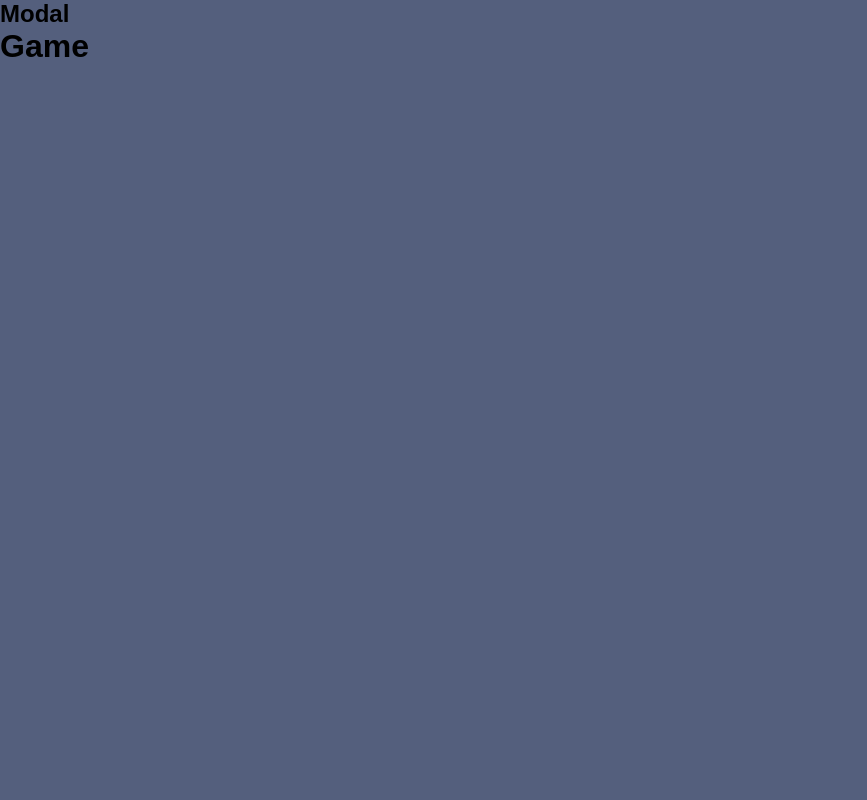
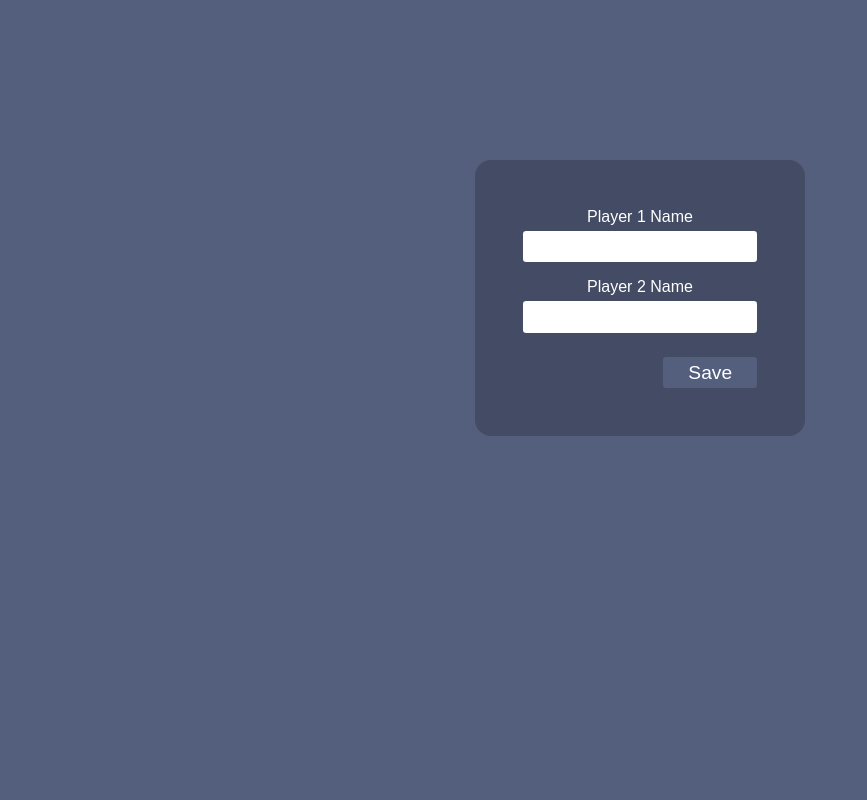
Before and after one commit to oley-projects/tic-tac-toe, a React (Create React App) app: page / in a window 1280 px wide. Shown: the top 800 px of the page, without its empty margins (0-867 px from the left). Built offline with nearby package versions, Linux system fonts and the light colour scheme.

Commit message:
modal component

```diff
--- a/src/components/Modal.js
+++ b/src/components/Modal.js
@@ -2,14 +2,60 @@ import styled from "styled-components";
 
 const Modal = () => {
   return (
-    <StyledModal>
-      <h2>Modal</h2>
-    </StyledModal>
+    <StyledOverlayModal>
+      <StyledModal>
+        <label htmlFor="player1">Player 1 Name</label>
+        <input type="text" id="player1" minlength="3" maxlength="20" />
+        <label htmlFor="player2">Player 2 Name</label>
+        <input type="text" id="player2" minlength="3" maxlength="20" />
+        <button>Save</button>
+      </StyledModal>
+    </StyledOverlayModal>
   );
 };
 
+const StyledOverlayModal = styled.div`
+  width: 100%;
+  height: 100vh;
+`;
 const StyledModal = styled.div`
-
+  margin: 10rem auto;
+  width: 330px;
+  display: flex;
+  flex-direction: column;
+  background-color: rgba(0, 0, 0, 0.2);
+  padding: 3rem;
+  border-radius: 1rem;
+  label {
+    color: #fff;
+    text-align: center;
+    cursor: pointer;
+  }
+  input {
+    margin: 0.3rem 0 1rem;
+    padding: 0.3rem 0.5rem;
+    font-size: 1.2rem;
+    border-radius: 0.2rem;
+    border: none;
+    &:focus {
+      outline: none;
+    }
+  }
+  button {
+    cursor: pointer;
+    width: 40%;
+    margin: 0.5rem 0 0 auto;
+    padding: 0.3rem 0;
+    font-size: 1.2rem;
+    color: #fff;
+    background-color:  rgb(84, 95, 125);
+    border: none;
+    border-radius: 0.2rem;
+    &:active {
+      background-color: rgb(80, 90, 120);
+      color: #ddd;
+    }
+  }
 `;
 
 export default Modal;
```
